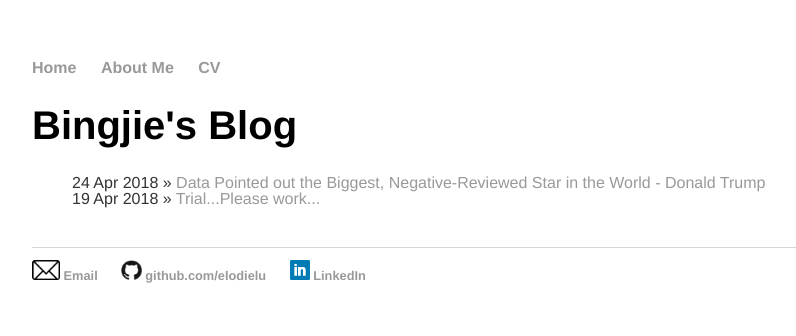
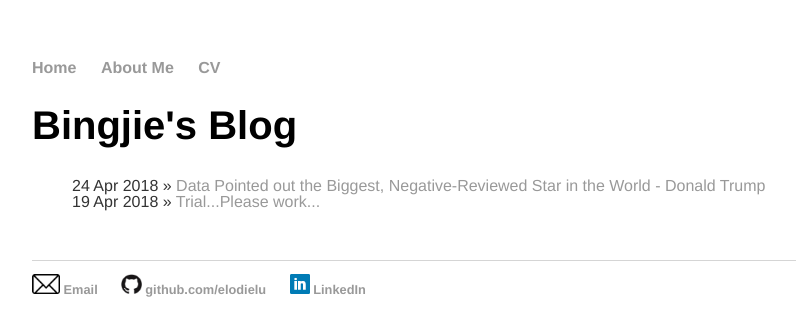
Before and after one commit to elodielu/elodielu.github.io, a Jekyll site: the page built from blog/index.html, in a window 1280 px wide. Shown: the top 336 px of the page, without its empty margins (160-956 px from the left). Built offline with Jekyll 4.4.1, drawn with Linux system fonts in a browser that asks for light colours.

Commit message:
Update main.css

```diff
--- a/css/main.css
+++ b/css/main.css
@@ -17,7 +17,7 @@ nav ul li, footer ul li { display: inline; margin-right: 20px; }
 footer { border-top: 1px solid #d5d5d5; font-size: .8em; }
 
 /* Blog */
-ul.posts { margin: 20px auto 40px; font-size: 1em; font-family: 'Helvetica';}
+ul.posts { margin: 30px auto 50px; font-size: 1em; font-family: 'Helvetica';}
 ul.posts li { list-style: none; font-family: 'Helvetica';}
 
 /* CV */
```
